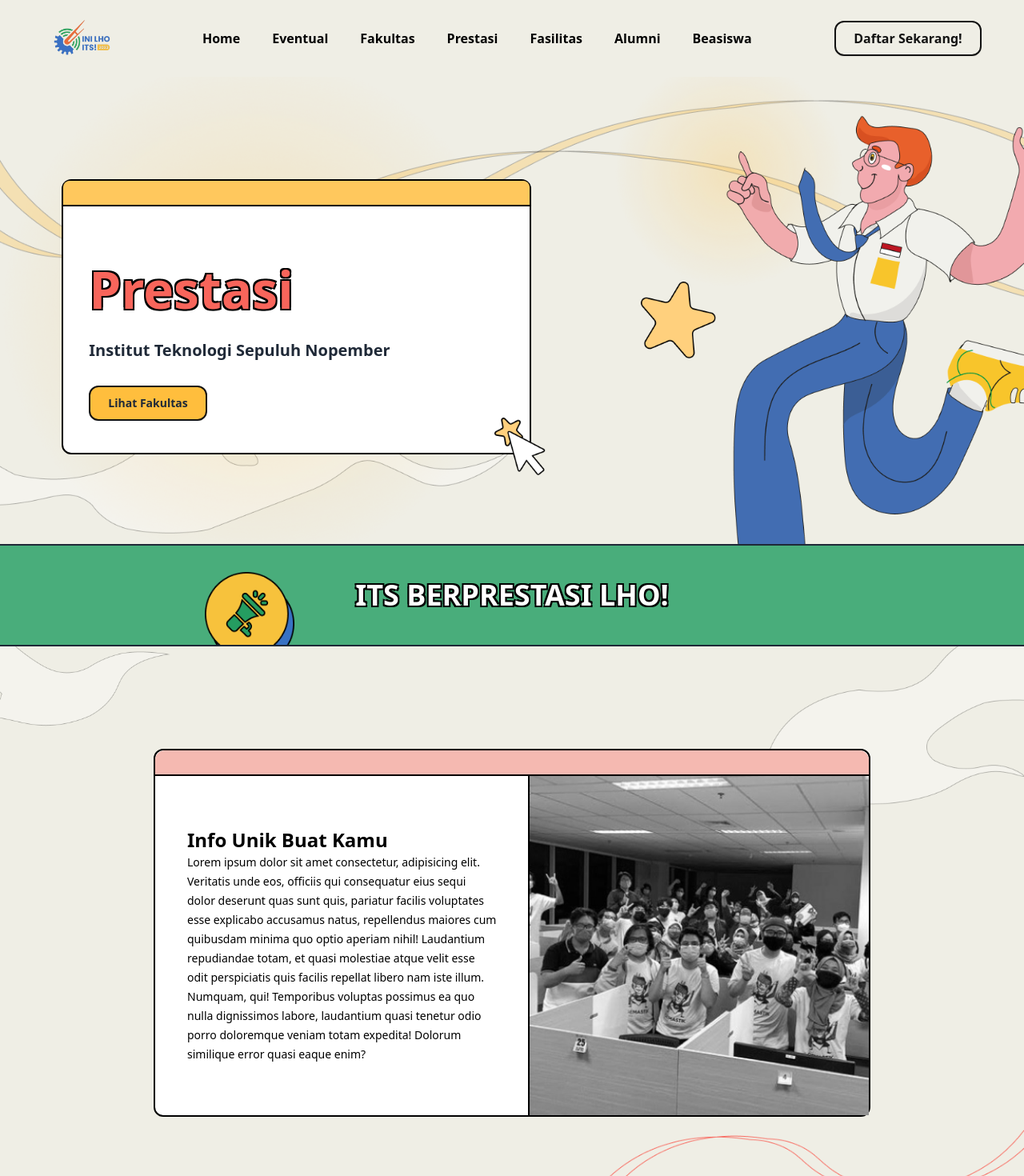
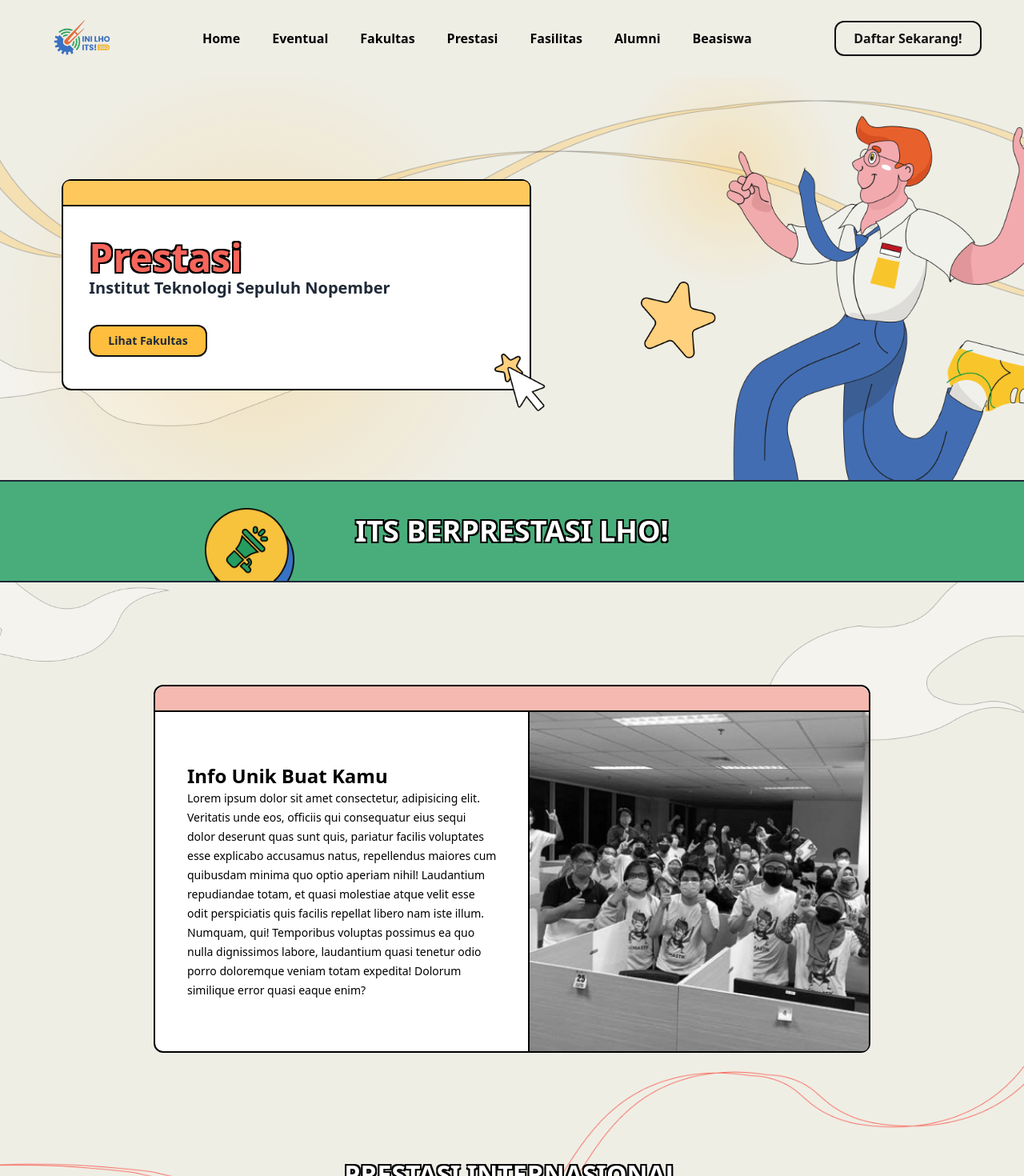
Before and after one commit to inilho-its/ilits-2023-frontend, a Next.js app: page /prestasi in a window 1280 px wide. Shown: the top 1470 px of the page at 80% size. Built offline with nearby package versions, Linux system fonts and the light colour scheme.

Commit message:
feat: tablet responsive design
No change to background elements

Rounded the image

```diff
--- a/src/pages/prestasi/index.tsx
+++ b/src/pages/prestasi/index.tsx
@@ -94,17 +94,17 @@
               <div className='h-8 w-full rounded-t-lg border-b-2 border-black bg-yellow-400'>
                 {/* HEADER */}
               </div>
-              <div className='ml-8'>
+              <div className='ml-8 mr-8'>
                 <div className='mb-8 mt-10'>
                   <Typography
                     variant='h3'
-                    className='stroke flex flex-none items-end font-sans font-black leading-loose text-red-500'
+                    className='stroke flex-none text-justify font-sans font-black leading-loose text-red-500 sm:text-4xl lg:text-5xl'
                   >
                     Prestasi
                   </Typography>
                   <Typography
                     variant='title'
-                    className='order-1 flex-none text-justify font-sans font-semibold text-gray-800'
+                    className='order-1 flex-none text-justify font-sans font-semibold text-gray-800 sm:text-lg lg:text-xl'
                   >
                     Institut Teknologi Sepuluh Nopember
                   </Typography>
@@ -117,7 +117,7 @@
                   >
                     <Typography
                       variant='button'
-                      className='flex-none pt-1 pb-1 pl-1 pr-1 font-sans text-sm font-bold leading-6 text-gray-800'
+                      className='flex-none pt-1 pb-1 pl-1 pr-1 font-sans font-bold text-gray-800 sm:text-xs lg:text-sm'
                     >
                       Lihat Fakultas
                     </Typography>
@@ -176,8 +176,8 @@
 
           {/* ANCHOR CONTENT AREA */}
           <div className='relative h-32 w-full border-t-2 border-b-2 border-gray-800 bg-green-400 '>
-            <div className='absolute bottom-0 left-[20%]'>
-              <div className='w-28'>
+            <div className='absolute bottom-0 sm:left-[3%] md:left-[10%] lg:left-[20%]'>
+              <div className='sm:w-24 lg:w-28'>
                 <NextImage
                   src='/images/prestasi/Megaphone.png'
                   width='100%'
@@ -212,7 +212,7 @@
               {/* HEADER */}
             </div>
             <div className='flex items-center justify-evenly'>
-              <div className='w-full pl-10 pr-10'>
+              <div className='w-full border-black p-10 sm:border-r-2 md:border-r-0'>
                 <Typography className='font-sans font-bold' variant='h6'>
                   Info Unik Buat Kamu
                 </Typography>
@@ -229,8 +229,7 @@
                   expedita! Dolorum similique error quasi eaque enim?
                 </Typography>
               </div>
-              {/* TODO: Figure out/ask how to round the image */}
-              <div className='w-full border-l-2 border-black'>
+              <div className='w-full border-black md:border-l-2'>
                 <NextImage
                   src='/images/prestasi/Random-People.png'
                   width='100%'
@@ -238,6 +237,7 @@
                   alt='people getting excited'
                   objectFit='cover'
                   objectPosition='top'
+                  imgClassName='rounded-br-lg'
                 ></NextImage>
               </div>
             </div>
```
